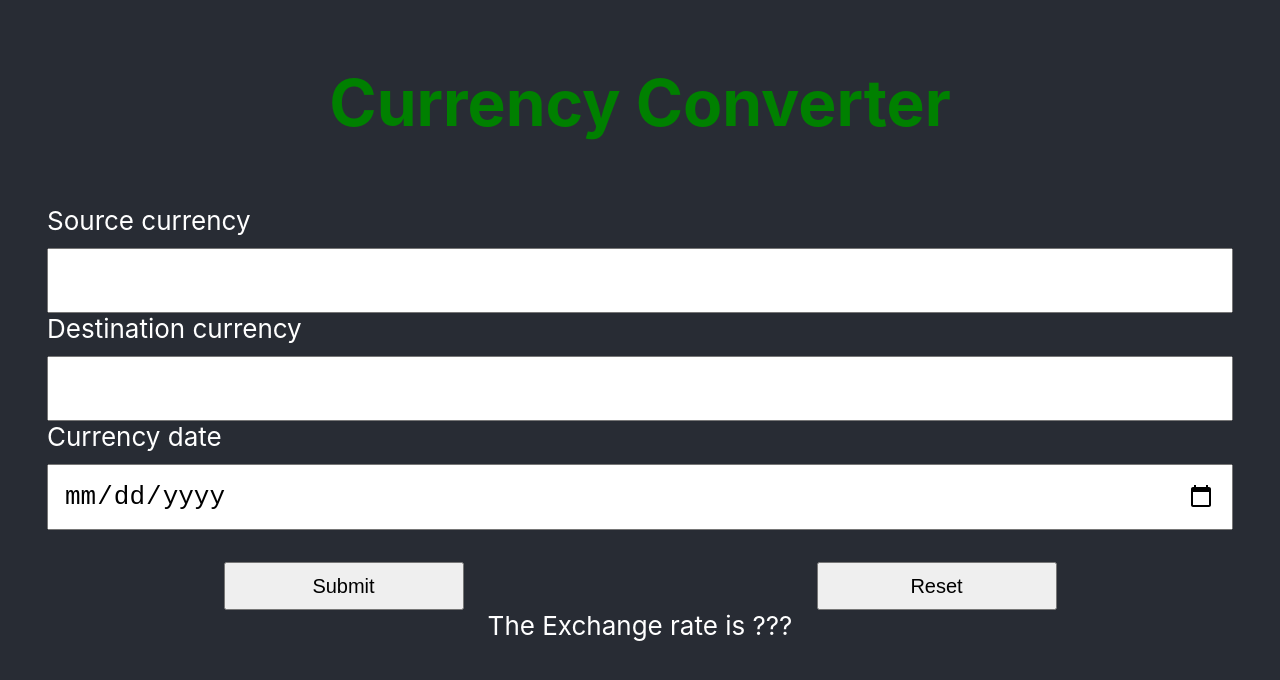
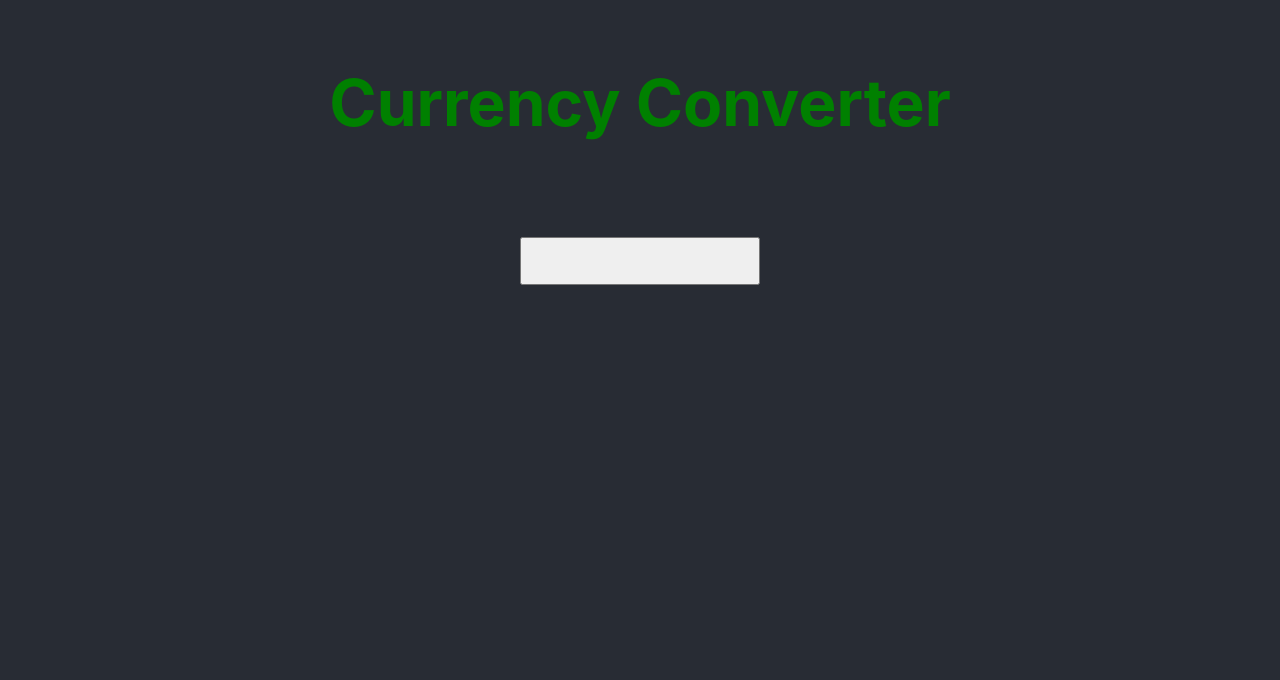
Before and after one commit to oreillyross/currencyconverter, a React (Create React App) app: page / in a window 1280 px wide. Shown: the top 680 px of the page. Built offline with nearby package versions, Linux system fonts and the light colour scheme.

Commit message:
simplify code

```diff
--- a/package.json
+++ b/package.json
@@ -1,11 +1,12 @@
 {
   "name": "currency-converter",
   "version": "0.1.0",
-  "private": true,
+  "private": false,
   "dependencies": {
     "@testing-library/jest-dom": "^5.11.4",
     "@testing-library/react": "^11.1.0",
     "@testing-library/user-event": "^12.1.10",
+    "axios": "^0.21.1",
     "react": "^17.0.2",
     "react-dom": "^17.0.2",
     "react-scripts": "4.0.3",
--- a/src/CurrencyConverter.js
+++ b/src/CurrencyConverter.js
@@ -1,15 +1,15 @@
 import React from "react";
+import axios from "axios";
 
 const limit = (str, length) => str.substring(0, length);
 
 class CurrencyConverter extends React.Component {
   constructor(props) {
     super(props);
-    this.state = { currSource: "", currDest: "" };
+    this.state = { currDest: "", rates: {} };
   }
 
   handleChange = (e) => {
-    console.log(e.target.value);
     const value = e.target.value.toUpperCase();
     console.log(JSON.stringify(this.state));
     this.setState({ ...this.state, [e.target.name]: limit(value, 3) });
@@ -18,11 +18,21 @@ class CurrencyConverter extends React.Component {
   validate = (e) => {
     const alpha = /[A-Z, a-z]/;
     const value = e.key;
-    console.log(value);
     if (!alpha.test(value)) {
       e.preventDefault();
     }
   };
+
+  submit = (e) => {
+    e.preventDefault();
+    const { currDest } = this.state;
+    const QUERY_URL = `http://api.exchangeratesapi.io/v1/latest?access_key=${process.env.REACT_APP_EXCHANGERATE_API_KEY}&symbols=${currDest}`;
+    console.log(QUERY_URL);
+    axios.get(QUERY_URL).then((res) => {
+      this.setState({ rates: res.data.rates });
+    });
+  };
+
 
   render() {
     return (
@@ -30,30 +40,15 @@ class CurrencyConverter extends React.Component {
         <h3>Currency Converter</h3>
         <section>
           <form>
-            <label>Source currency</label>
-            <input
-              value={this.state.currSource}
-              type="text"
-              name="currSource"
-              onChange={this.handleChange}
-              onKeyPress={this.validate}
-            />
-            <label>Destination currency</label>
-            <input
-              type="text"
-              value={this.state.currDest}
-              name="currDest"
-              onChange={this.handleChange}
-              onKeyPress={this.validate}
-            />
-            <label> Currency date</label>
-            <input type="date" name="currDate" onChange={this.handleChange} />
-            <section className="buttons">
-              <button>Submit</button>
-              <button>Reset</button>
-            </section>
+            <button onClick={this.submit}></button>
           </form>
-          <div>The Exchange rate is ???</div>
+          <div>
+            {Object.entries(this.state.rates).map((rate) => (
+              <div>
+                {rate[0]} {rate[1]}
+              </div>
+            ))}
+          </div>
         </section>
       </>
     );
```
Also changed, not shown: 2 other files (tests, documents, lock files or other folders).
